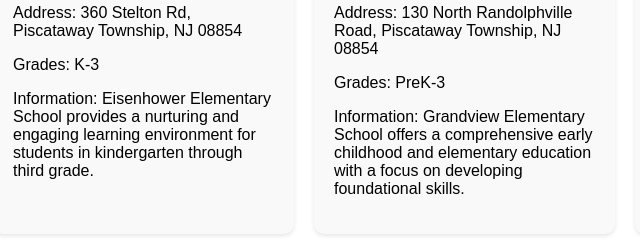
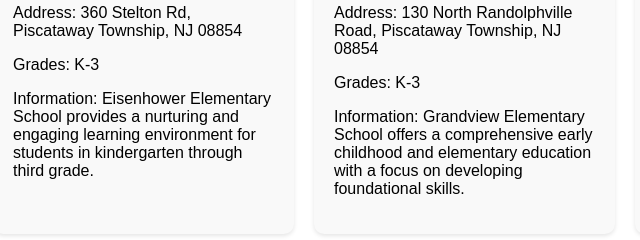
Before and after one commit to DGZFE/about-Piscataway, a plain HTML site: page schools.html in a window 1280 px wide. Shown: the part 303-543 px from the top of the page, 336-976 px from the left. Drawn offline with Linux system fonts and the light colour scheme.

Commit message:
Update schools.html

```diff
--- a/schools.html
+++ b/schools.html
@@ -90,7 +90,7 @@
                 <li>
                     <h3>Grandview Elementary School</h3>
                     <p>Address: 130 North Randolphville Road, Piscataway Township, NJ 08854</p>
-                    <p>Grades: PreK-3</p>
+                    <p>Grades: K-3</p>
                     <p>Information: Grandview Elementary School offers a comprehensive early childhood and elementary education with a focus on developing foundational skills.</p>
                 </li>
 
```
